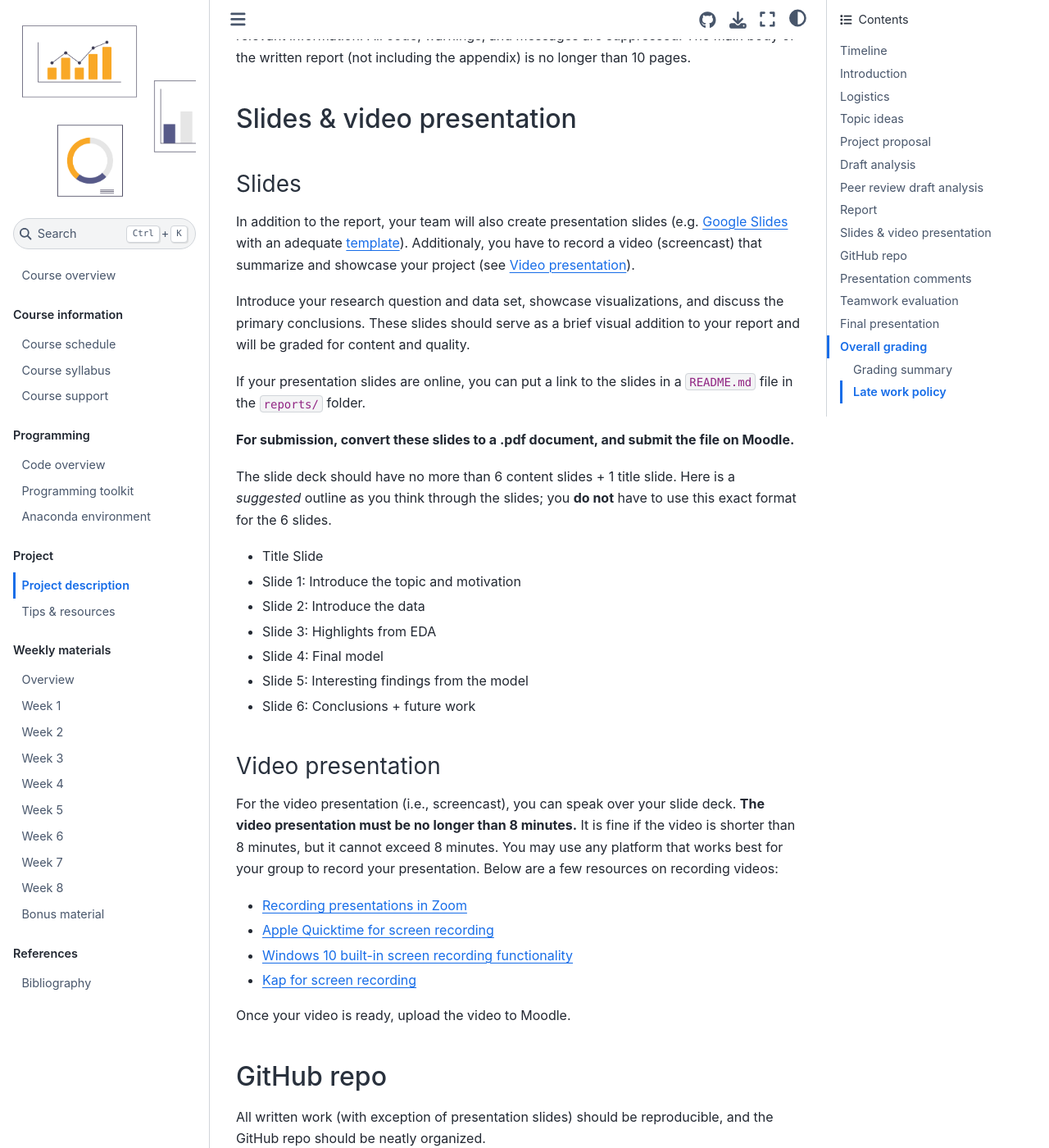
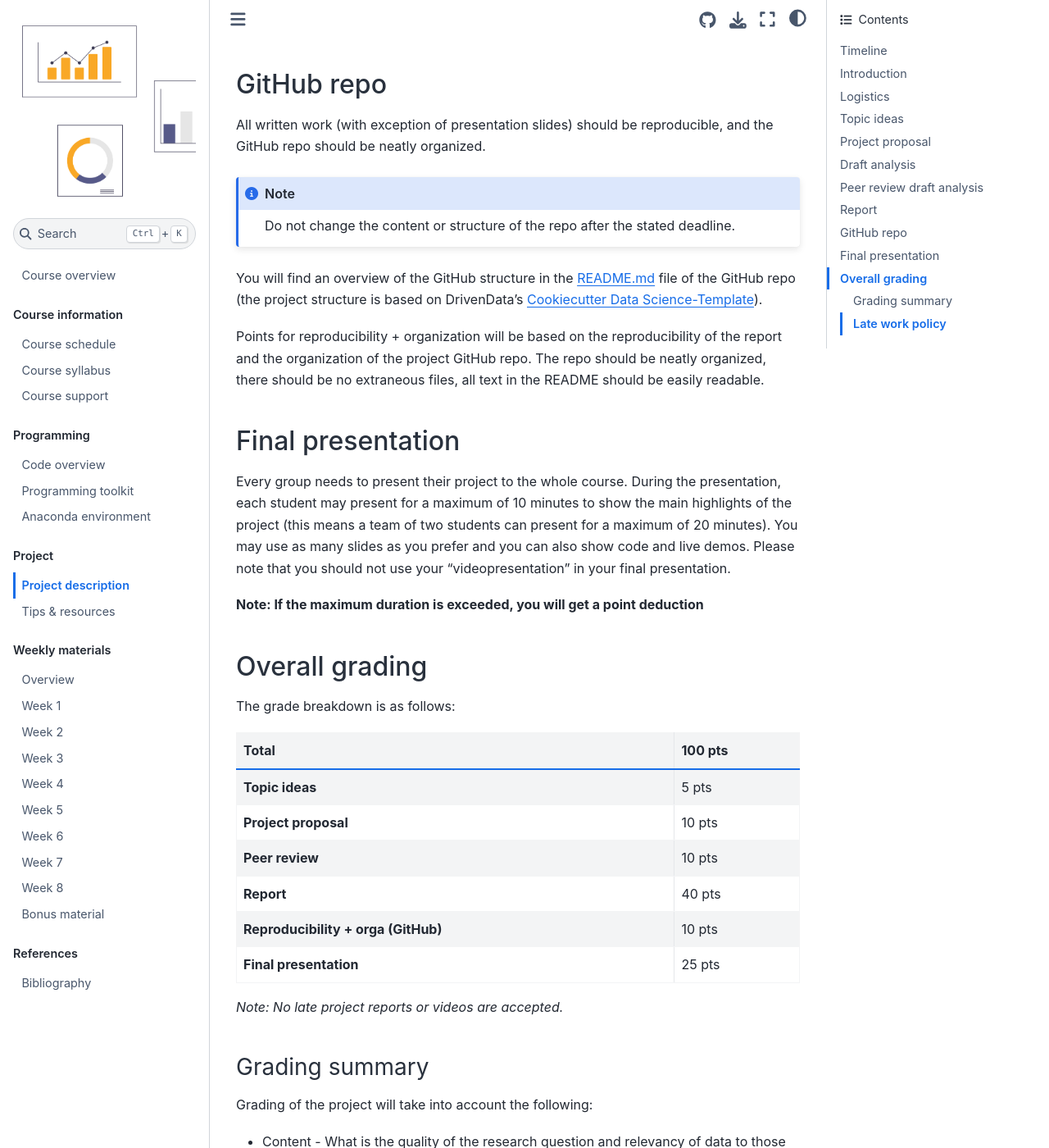
Before and after one commit to as-ws22/website, a Jupyter Book: the page built from docs/project-description.md, in a window 1280 px wide and 1400 px high, scrolled down 10417 px. Shown: the whole window at 82% size. Built offline with Jupyter Book 1.0.4 settings and Sphinx 7.4.7 and the Sphinx Book theme 1.1.4, drawn with Linux system fonts in a browser that asks for light colours; comment, search, counter and statistics services are not loaded; some of the changed text lies outside the part shown.

Commit message:
Update project-description.md

```diff
--- a/docs/project-description.md
+++ b/docs/project-description.md
@@ -10,9 +12,7 @@
 |[](draft-analysis)     | We, Dec 28    | Notebooks/            |
 |[](peer-review-draft)  | We, Jan 11    | use [](issue-template)|
 |[](report)             | Mo, Jan 16    | reports/              |
-|[](slides-video)       | Mo, Jan 16   | reports/              |
 |[](github-repo)        | Mo, Jan 16   | "Repo in final state" |
-|[](comments)           | We, Jan 18   | "Comment in Moodle"   |
 |[](presentation)       | Thur, Jan 19  | "Final presentation"  |
 
 
@@ -380,6 +380,8 @@ If there is an appendix, it is reasonably organized and easy for the reader to f
 All code, warnings, and messages are suppressed.
 The main body of the written report (not including the appendix) is no longer than 10 pages.
 
+
+<!--
 (slides-video)=
 ## Slides & video presentation
 
@@ -421,6 +423,7 @@ Below are a few resources on recording videos:
 
 Once your video is ready, upload the video to Moodle.
 
+-->
 
 (github-repo)=
 ## GitHub repo
@@ -435,6 +438,8 @@ You will find an overview of the GitHub structure in the README.md file of the G
 
 Points for reproducibility + organization will be based on the reproducibility of the report and the organization of the project GitHub repo. The repo should be neatly organized, there should be no extraneous files, all text in the README should be easily readable.
 
+
+<!--
 (comments)=
 ## Presentation comments
 
@@ -450,7 +455,9 @@ Additionally, the question should be
 - relevant to that group's specific presentation, i.e demonstrating that you've watched the presentation.
 
 *This portion of the project will be assessed individually.*
+-->
 
+<!--
 (team-eval)=
 ## Teamwork evaluation
 
@@ -463,7 +470,7 @@ If any individual gets an average peer score indicating that this was the case,
 If you have concerns with the teamwork and/or contribution from any team members, please email me by the project video deadline.
 **You only need to email me if you have concerns**.
 Otherwise, I will assume everyone on the team equally contributed and will receive full credit for the teamwork portion of the grade.
-
+-->
 
 (presentation)=
 ## Final presentation
@@ -483,12 +490,9 @@ The grade breakdown is as follows:
 | **Topic ideas**                    | 5 pts   |
 | **Project proposal**               | 10 pts  |
 | **Peer review**                    | 10 pts  |
-| **Report**                         | 35 pts  |
-| **Slides + video presentation**    | 15 pts  |
-| **Reproducibility + orga (GitHub)**| 5 pts   |
-| **Video comments**                 | 5 pts   |
-| **Peer teamwork evaluation**       | 5 pts   |
-| **Final presentation**             | 10 pts   |
+| **Report**                         | 40 pts  |
+| **Reproducibility + orga (GitHub)**| 10 pts   |
+| **Final presentation**             | 25 pts   |
 
 
 *Note: No late project reports or videos are accepted.*
```
Also changed, not shown: other parts of docs/project-description.md (+2 -0 lines).
